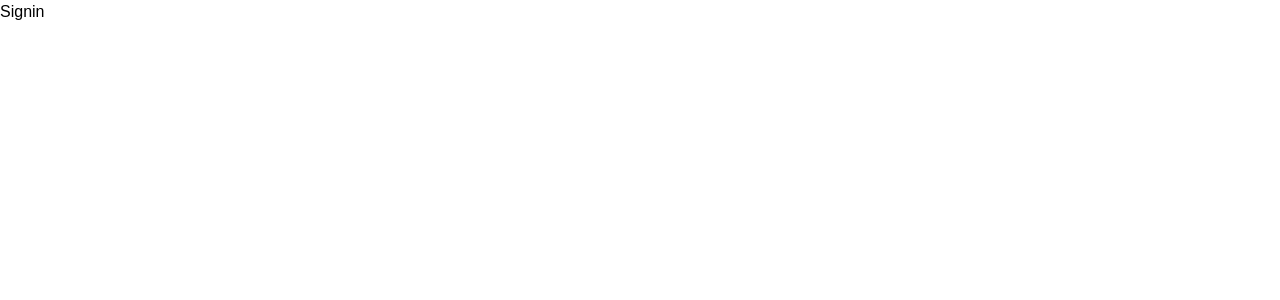
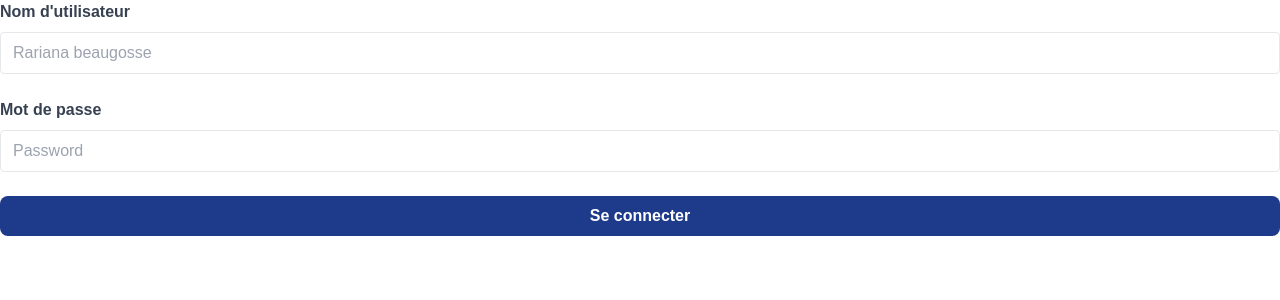
Before and after one commit to rarianaAina/gestionCentre, a Vue app: page /signin in a window 1280 px wide. Shown: the top 300 px of the page. Built offline with nearby package versions, Linux system fonts and the light colour scheme.

Commit message:
WIP: signin view

```diff
--- a/src/views/SigninView.vue
+++ b/src/views/SigninView.vue
@@ -1 +1,34 @@
-<template>Signin</template>
+<template>
+  <div class="mb-4">
+    <label class="block text-gray-700 font-bold mb-2">
+      Nom d'utilisateur
+    </label>
+    <input
+      type="text"
+      id="location"
+      name="location"
+      class="border rounded w-full py-2 px-3 mb-2"
+      placeholder="Rariana beaugosse"
+      required
+    />
+  </div>
+  <div class="mb-4">
+    <label class="block text-gray-700 font-bold mb-2"> Mot de passe </label>
+    <input
+      type="text"
+      id="location"
+      name="location"
+      class="border rounded w-full py-2 px-3 mb-2"
+      placeholder="Password"
+      required
+    />
+  </div>
+  <div>
+    <button
+      class="bg-blue-900 hover:bg-blue-800 text-white font-bold py-2 px-4 rounded-lg w-full focus:outline-none focus:shadow-outline"
+      type="submit"
+    >
+      Se connecter
+    </button>
+  </div>
+</template>
```
